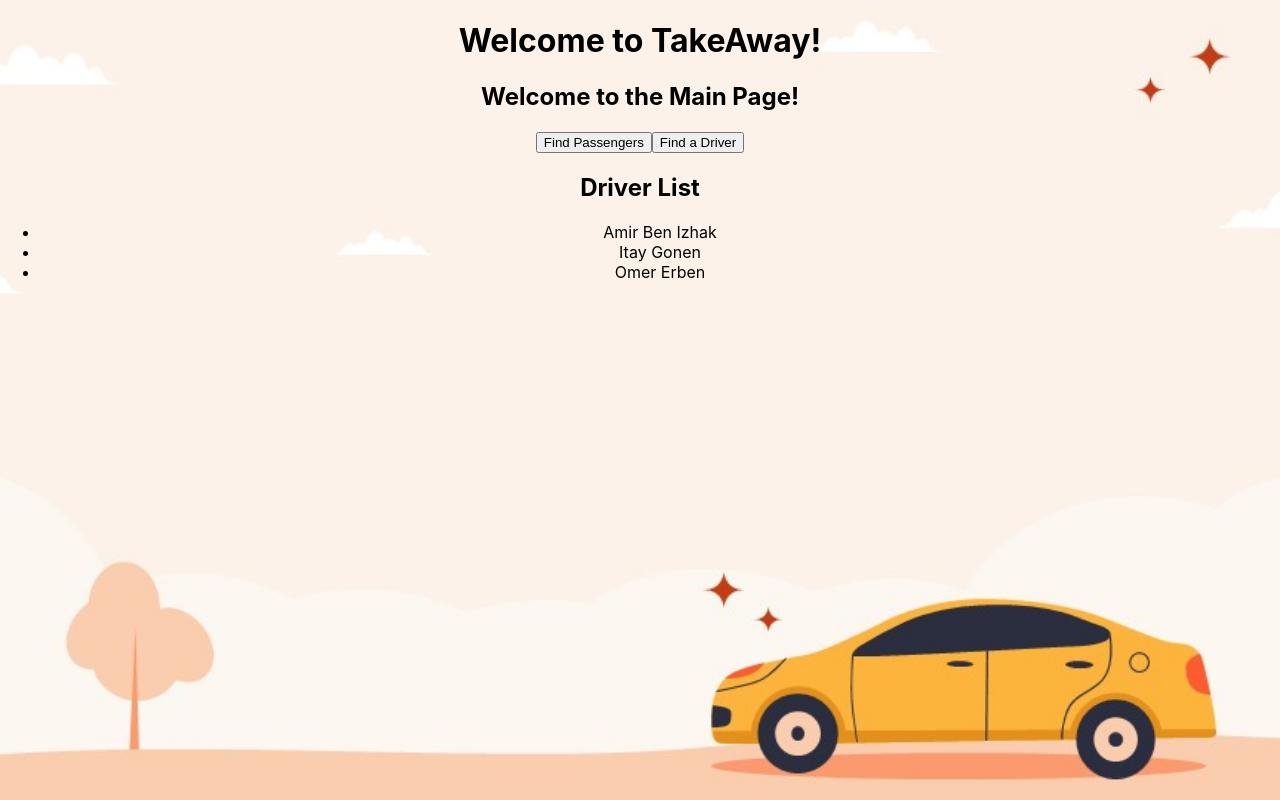
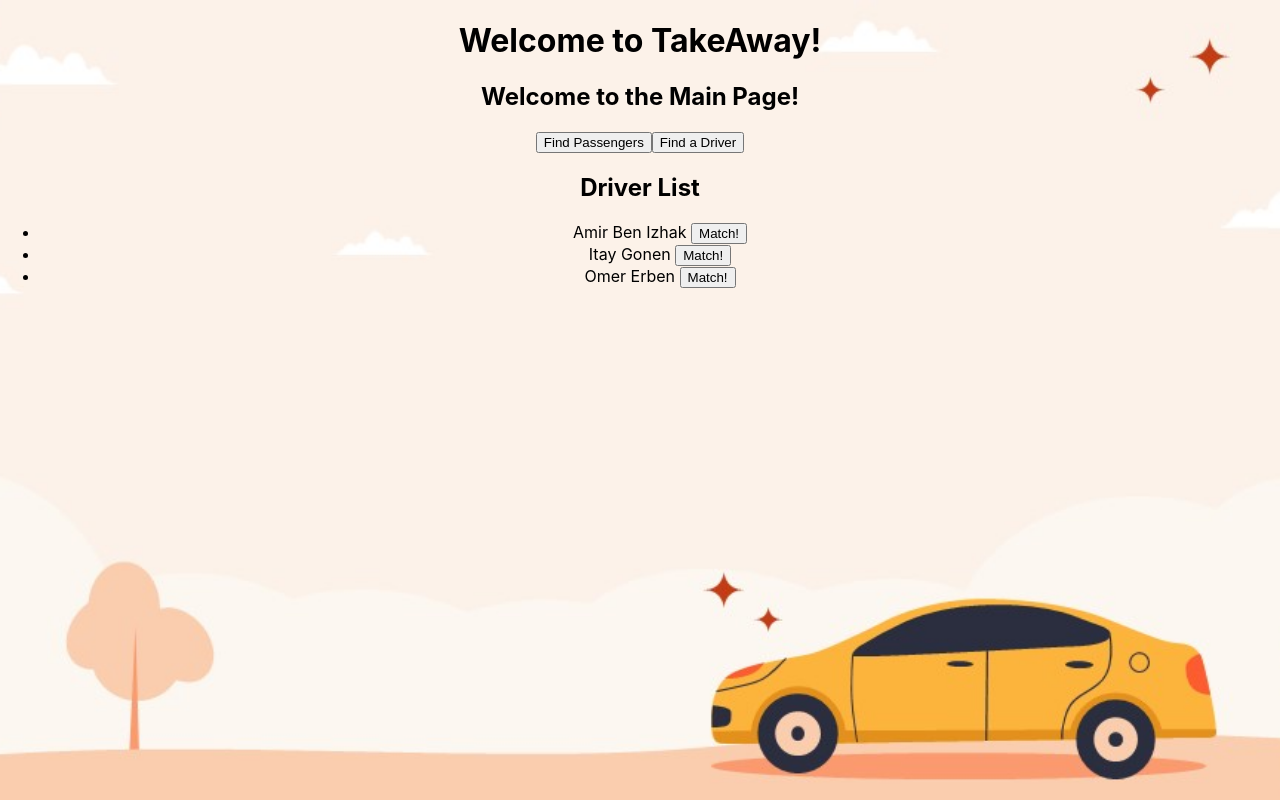
Before and after one commit to OmerErben/Hackathon2023CityZone, a React (Create React App) app: page /DriverListPage in a window 1280 px wide. Both pictures are taken after typing "name@example.com", "Sample123" into the empty fields and a click on the button "Sign Up". Built offline with nearby package versions, Linux system fonts and the light colour scheme.

Commit message:
Added match and unmatch options

```diff
--- a/package.json
+++ b/package.json
@@ -8,6 +8,7 @@
     "@testing-library/user-event": "^13.5.0",
     "react": "^18.2.0",
     "react-dom": "^18.2.0",
+    "react-icons": "^4.9.0",
     "react-router-dom": "^6.12.0",
     "react-scripts": "5.0.1",
     "web-vitals": "^2.1.4"
--- a/src/DriverListPage.js
+++ b/src/DriverListPage.js
@@ -1,4 +1,4 @@
-import React from 'react';
+import React, {useState} from 'react';
 
 const DriverListPage = () => {
     const drivers = [
@@ -8,12 +8,36 @@ const DriverListPage = () => {
         // Add more drivers as needed
     ];
 
+    const [sentDrivers, setSentDrivers] = useState([]);
+
+    const handleButtonClick = (driverId) => {
+        // Check if the passenger has already been marked as sent
+        const isAlreadySent = sentDrivers.includes(driverId);
+
+        if (isAlreadySent) {
+            // If already sent, remove the passenger from the sentPassengers array
+            setSentDrivers(sentDrivers.filter((id) => id !== driverId));
+        } else {
+            // If not sent, add the passenger to the sentPassengers array
+            setSentDrivers([...sentDrivers, driverId]);
+        }
+    };
+
+    const isDriverSent = (driverId) => sentDrivers.includes(driverId);
+
     return (
-        <div>
+        <div className="passenger-list-container">
             <h2>Driver List</h2>
             <ul>
                 {drivers.map((driver) => (
-                    <li key={driver.id}>{driver.name}</li>
+                    <li key={driver.id}>
+                        <span>{driver.name + " "}</span>
+                        <button
+                            onClick={() => handleButtonClick(driver.id)}
+                            className={isDriverSent(driver.id) ? 'sent' : ''}>
+                            {isDriverSent(driver.id) ? 'Cancel Match' : "Match!"}
+                        </button>
+                    </li>
                 ))}
             </ul>
         </div>
--- a/src/PassengerListPage.js
+++ b/src/PassengerListPage.js
@@ -1,4 +1,5 @@
-import React from 'react';
+import React, {useState} from 'react';
+import { MdCheck } from 'react-icons/md';
 
 const PassengerListPage = () => {
     const passengers = [
@@ -8,12 +9,36 @@ const PassengerListPage = () => {
         // Add more passengers as needed
     ];
 
+    const [sentPassengers, setSentPassengers] = useState([]);
+
+    const handleButtonClick = (PassengerId) => {
+        // Check if the passenger has already been marked as sent
+        const isAlreadySent = sentPassengers.includes(PassengerId);
+
+        if (isAlreadySent) {
+            // If already sent, remove the passenger from the sentPassengers array
+            setSentPassengers(sentPassengers.filter((id) => id !== PassengerId));
+        } else {
+            // If not sent, add the passenger to the sentPassengers array
+            setSentPassengers([...sentPassengers, PassengerId]);
+        }
+    };
+
+    const isPassengerSent = (PassengerId) => sentPassengers.includes(PassengerId);
+
     return (
-        <div>
+        <div className="passenger-list-container">
             <h2>Passenger List</h2>
             <ul>
                 {passengers.map((passenger) => (
-                    <li key={passenger.id}>{passenger.name}</li>
+                    <li key={passenger.id}>
+                        <span>{passenger.name + " "}</span>
+                        <button
+                            onClick={() => handleButtonClick(passenger.id)}
+                            className={isPassengerSent(passenger.id) ? 'sent' : ''}>
+                            {isPassengerSent(passenger.id) ? 'Cancel Match' : "Match!"}
+                        </button>
+                    </li>
                 ))}
             </ul>
         </div>
```
Also changed, not shown: 1 other file (tests, documents, lock files or other folders).
